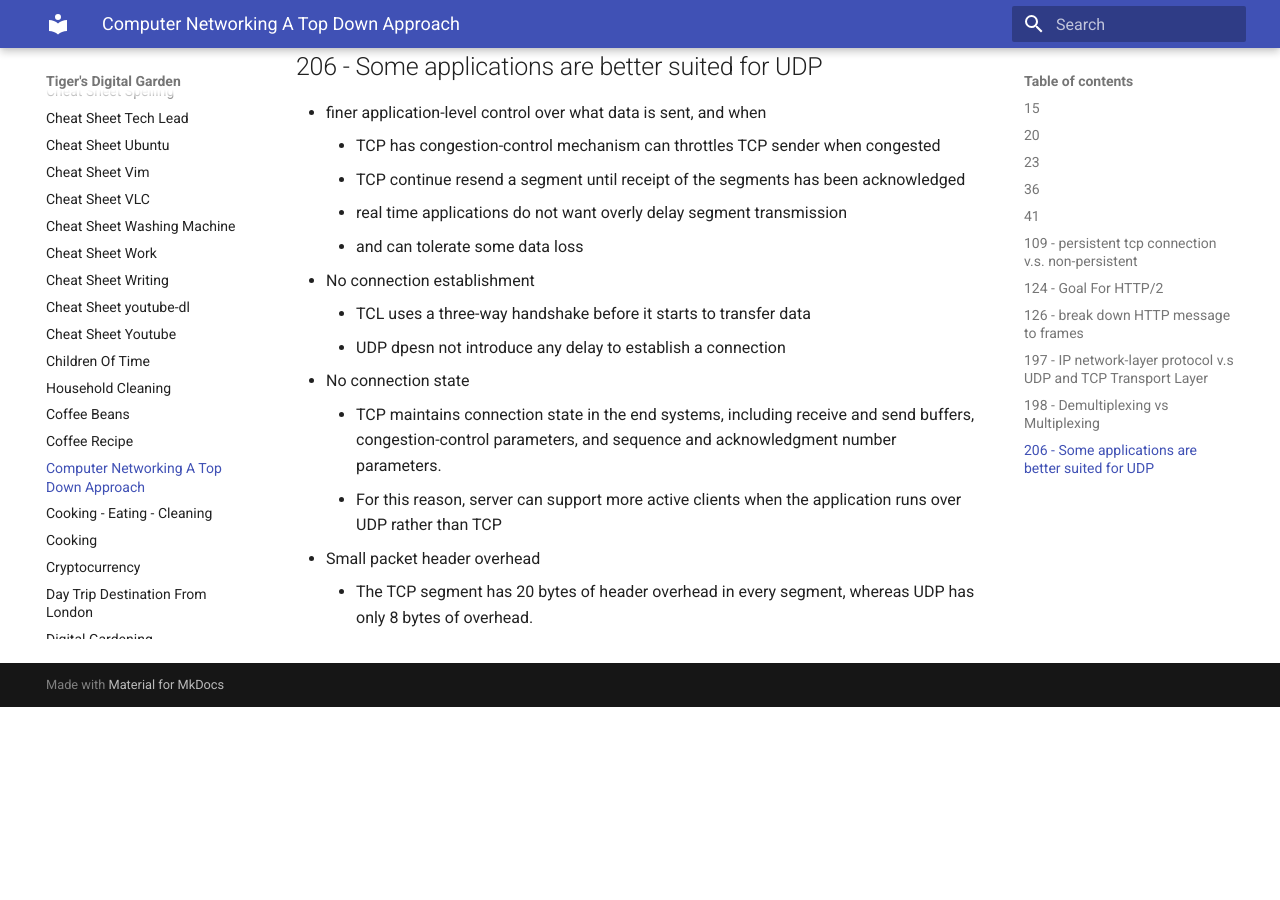
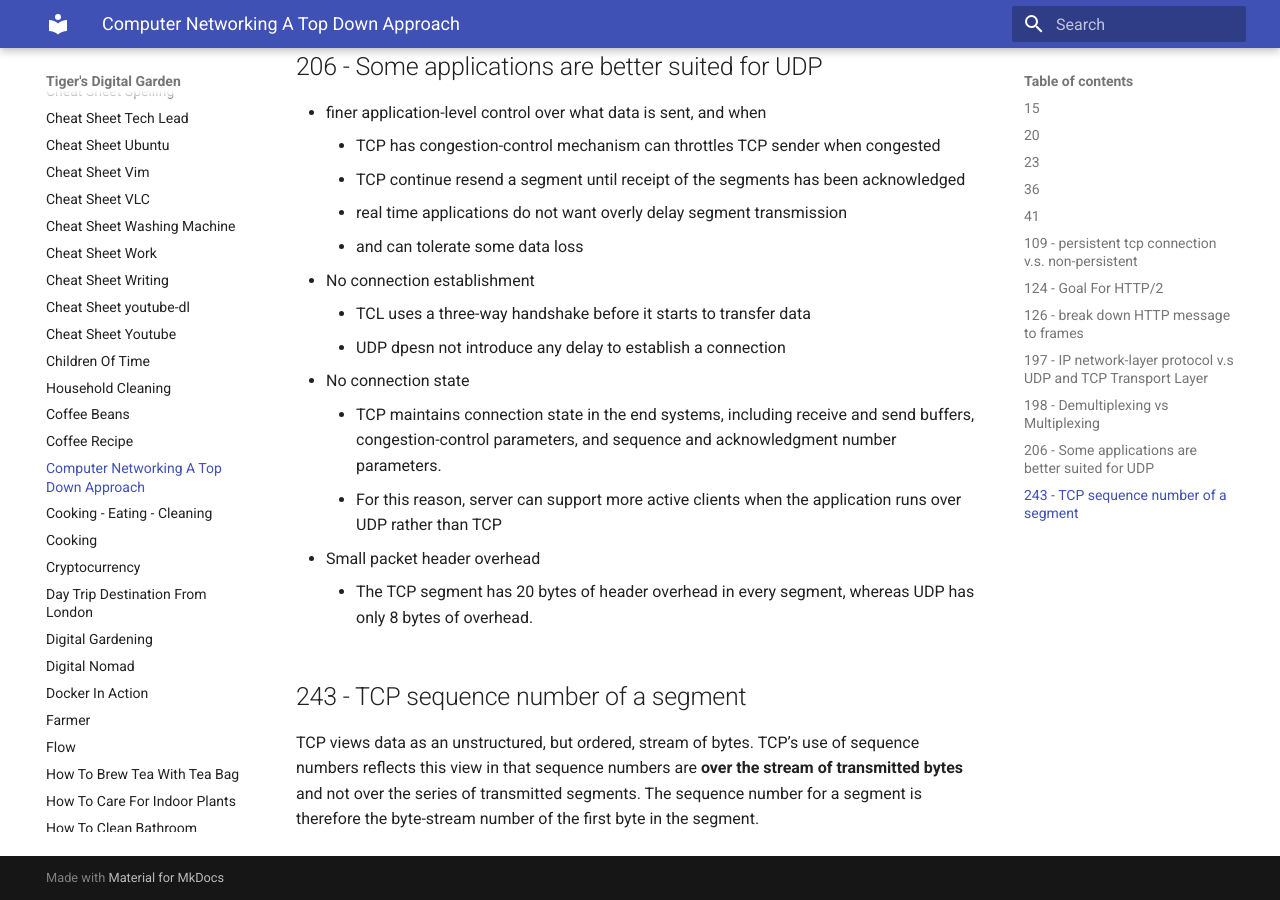
Before and after one commit to ynotstartups/notes, an MkDocs documentation site: the page built from notes/computer-networking-a-top-down-approach.md, in a window 1280 px wide and 900 px high, scrolled down 2778 px. Built offline with MkDocs 1.6.1 and Material for MkDocs 9.7.7, drawn with Linux system fonts in a browser that asks for light colours; before the commit the page ends 3485 px from its top, so only the background shows below that.

Commit message:
add notes

```diff
--- a/notes/computer-networking-a-top-down-approach.md
+++ b/notes/computer-networking-a-top-down-approach.md
@@ -97,3 +97,7 @@ layer is called multiplexing.
   - For this reason, server can support more active clients when the application runs over UDP rather than TCP
 - Small packet header overhead
   - The TCP segment has 20 bytes of header overhead in every segment, whereas UDP has only 8 bytes of overhead.
+
+## 243 - TCP sequence number of a segment
+
+TCP views data as an unstructured, but ordered, stream of bytes. TCP’s use of sequence numbers reflects this view in that sequence numbers are **over the stream of transmitted bytes** and not over the series of transmitted segments.  The sequence number for a segment is therefore the byte-stream number of the first byte in the segment.
```
